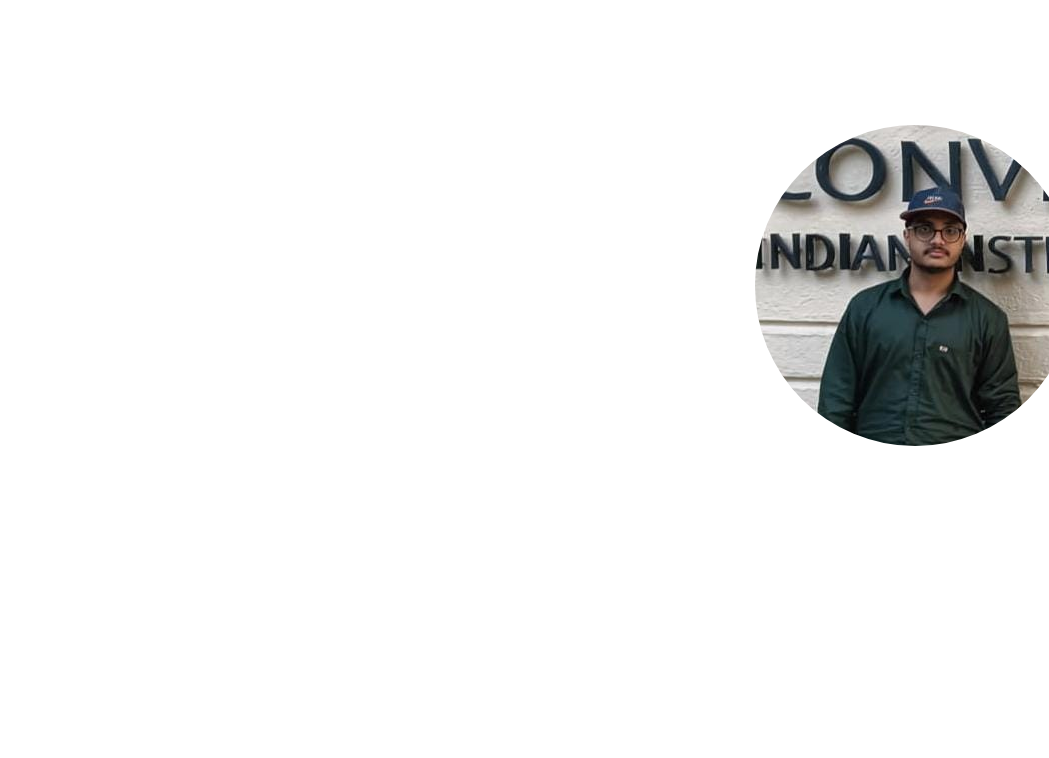
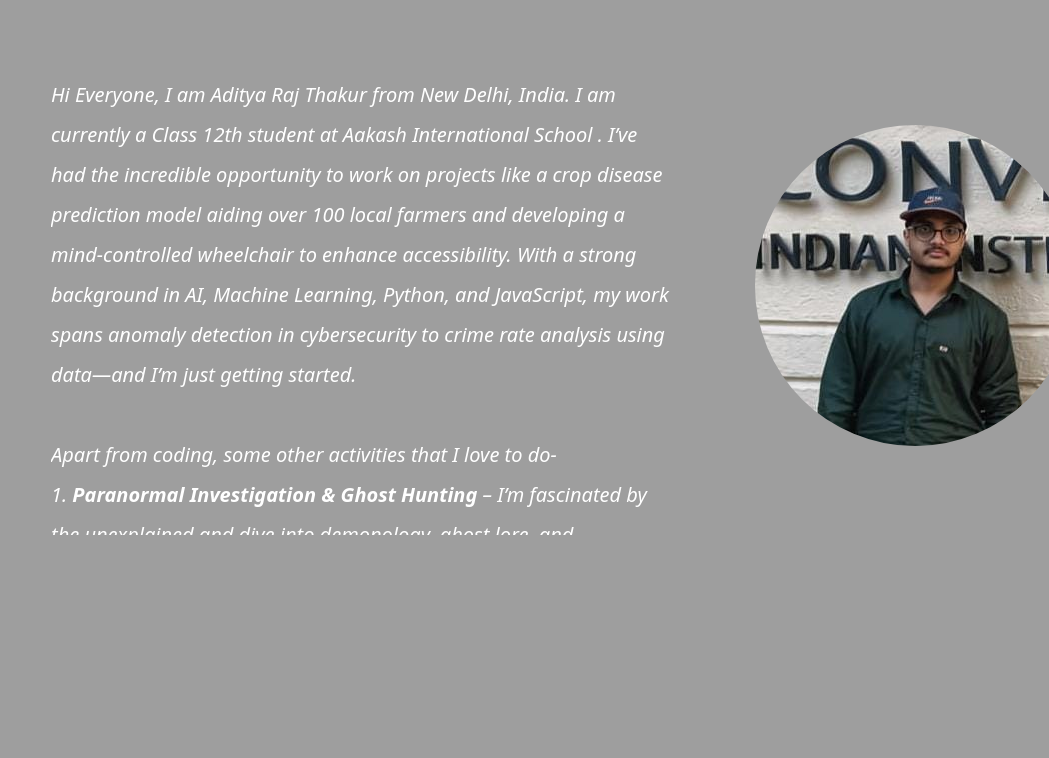
Before and after one commit to DataVoyager-Aditya/Portfolio, a website: page index.html in a window 1280 px wide. Shown: the part 741-1499 px from the top of the page, without its empty margins (77-1126 px from the left). Drawn offline with nearby package versions, Linux system fonts and the light colour scheme; the site is published under a folder, as on GitHub Pages, so addresses that start at the root find nothing.

Commit message:
bg change

```diff
--- a/index.html
+++ b/index.html
@@ -20,6 +20,11 @@
             padding: 0;
             margin: 0;
             box-sizing: border-box;
+        }
+        body{
+            background-image: url("bg.jpg");
+            background-size: contain;
+            background-position: top;
         }
         header{
             transition: background-color 0.4s ease-in-out;
@@ -78,7 +83,7 @@
         }
     </style>
 </head>
-<body class="bg-[url('/images/bg.jpg')] bg-top bg-contain">
+<body>
     <header id="nav" class="sticky top-0 z-50 opacity-80">
         <div class="nav flex place-content-between md:place-content-around items-center p-8 bg-transparent uppercase mx-auto">
                 <ul class="text-xs flex place-content-evenly gap-2 items-center justify-evenly md:gap-4 md:text-base lg:text-lg lg:gap-8 text-white">
```
Also changed, not shown: 2 other files.
